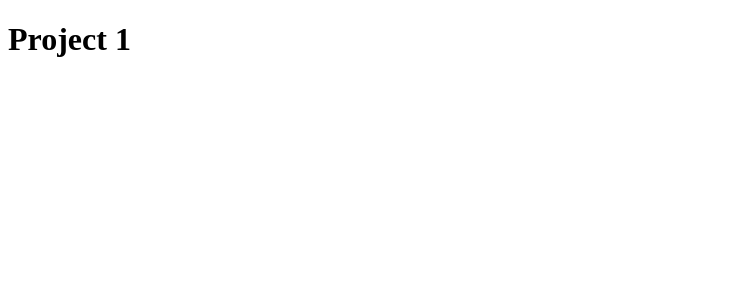
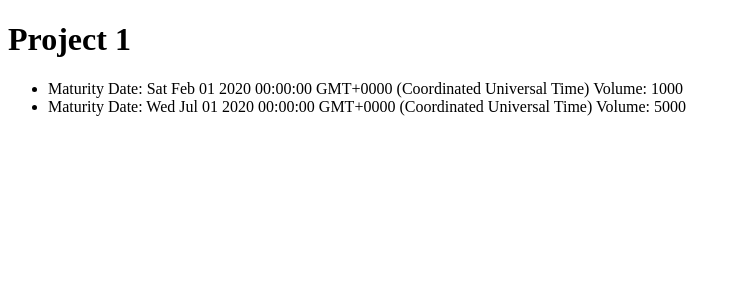
Before and after one commit to fswadling/ModelAngularApp, an Angular app in the folder model-angular-app/: page /project/0 in a window 1280 px wide. Shown: the top 300 px of the page, without its empty margins (0-741 px from the left). Built offline with nearby package versions, Linux system fonts and the light colour scheme.

Commit message:
Added exposure list

```diff
--- a/model-angular-app/src/app/components/project-page/project-page.component.html
+++ b/model-angular-app/src/app/components/project-page/project-page.component.html
@@ -1 +1,9 @@
 <h1>{{projectName$ | async}}</h1>
+
+<ul *ngIf="projectExposures$ | async as exposures; else loading">
+  <li *ngFor="let exposure of exposures">
+    Maturity Date: {{exposure.maturityDate}} Volume: {{exposure.volume}}
+  </li>
+</ul>
+
+<ng-template #loading>Loading...</ng-template>
--- a/model-angular-app/src/app/components/project-page/project-page.component.ts
+++ b/model-angular-app/src/app/components/project-page/project-page.component.ts
@@ -3,6 +3,7 @@ import { ActivatedRoute } from '@angular/router';
 import { map } from 'rxjs/operators';
 import { Observable } from 'rxjs';
 import { Project } from 'src/app/models/project';
+import { Exposure } from 'src/app/models/exposure';
 
 @Component({
   selector: 'app-project-page',
@@ -13,12 +14,11 @@ export class ProjectPageComponent implements OnInit {
 
   constructor(private actr: ActivatedRoute) { }
 
-  project$: Observable<Project> = this.actr.data.pipe(map(data => {
-    debugger;
-    return data.project;
-  }));
+  project$: Observable<Project> = this.actr.data.pipe(map(data => data.project));
 
-  projectName$ = this.project$.pipe(map(p => p.name));
+  projectName$: Observable<string> = this.project$.pipe(map(p => p.name));
+
+  projectExposures$: Observable<Exposure[]> = this.project$.pipe(map(p => p.exposures));
 
   ngOnInit() {
   }
--- a/model-angular-app/src/app/resolvers/project-resolver.ts
+++ b/model-angular-app/src/app/resolvers/project-resolver.ts
@@ -3,6 +3,7 @@ import { Resolve, ActivatedRouteSnapshot, RouterStateSnapshot } from '@angular/r
 import { Project } from '../models/project';
 import { Observable } from 'rxjs';
 import { ProjectService } from '../backend-services/project.service';
+import { tap, share, shareReplay } from 'rxjs/operators';
 
 @Injectable({
   providedIn: 'root'
@@ -13,6 +14,8 @@ export class ProjectResolver implements Resolve<Project> {
 
   resolve(route: ActivatedRouteSnapshot, rstate: RouterStateSnapshot): Observable<Project> {
     const projectId: number = Number(route.params.projectId);
-    return this.projectService.getProject(projectId);
+    return this.projectService.getProject(projectId).pipe(
+      shareReplay(1)
+    );
   }
 }
```
